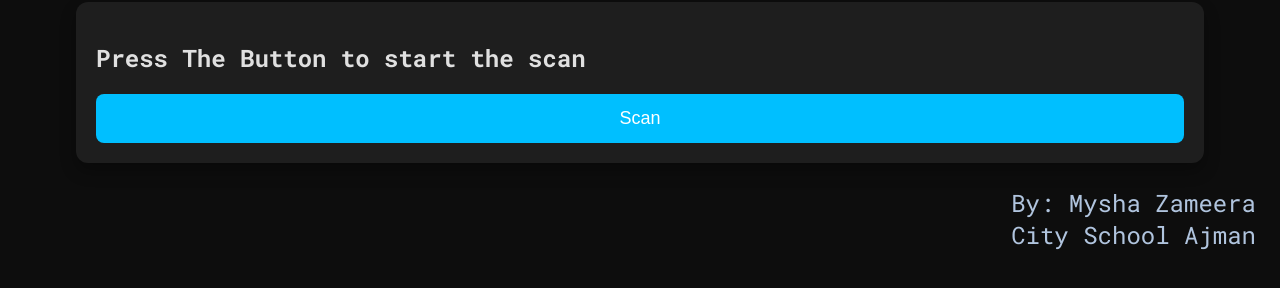
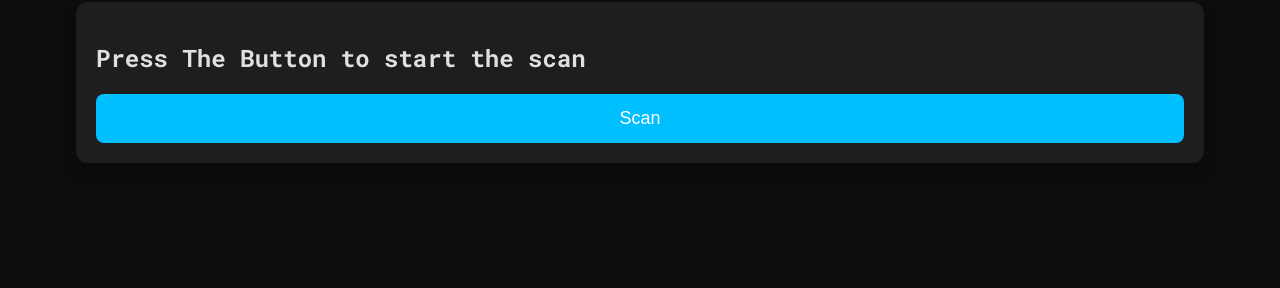
Before and after one commit to Saqib-ur-Rahman-H/ai_smart_clinic-PWA, a plain HTML site: page index.html in a window 1280 px wide. Shown: the part 106-394 px from the top of the page. Drawn offline with Linux system fonts and the light colour scheme.

Commit message:
Update index.html

```diff
--- a/index.html
+++ b/index.html
@@ -77,7 +77,6 @@
     <div id="loadingSpinner">
         <div class="spinner"></div>
     </div>
-    <div id="projectBy">By: Mysha Zameera<br>City School Ajman</div>
 
 </body>
 <script src="./aiClinic.js"></script>
```
